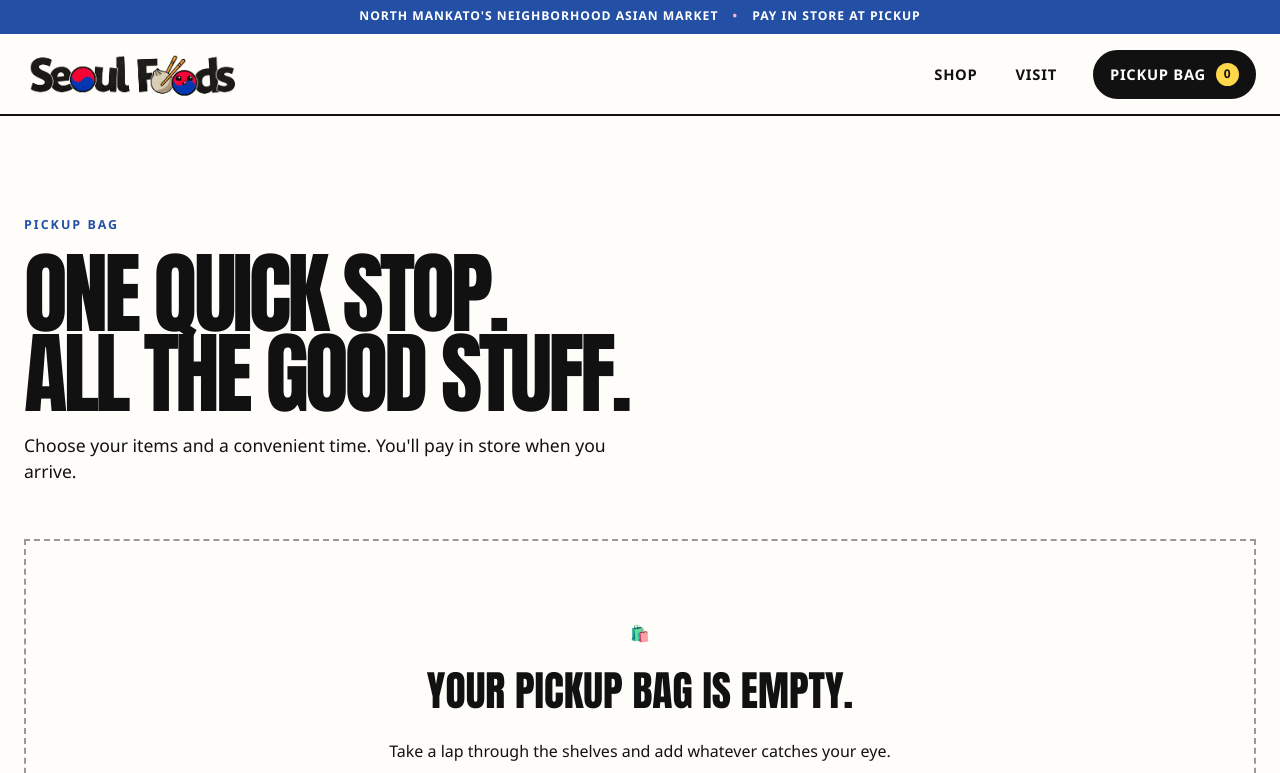
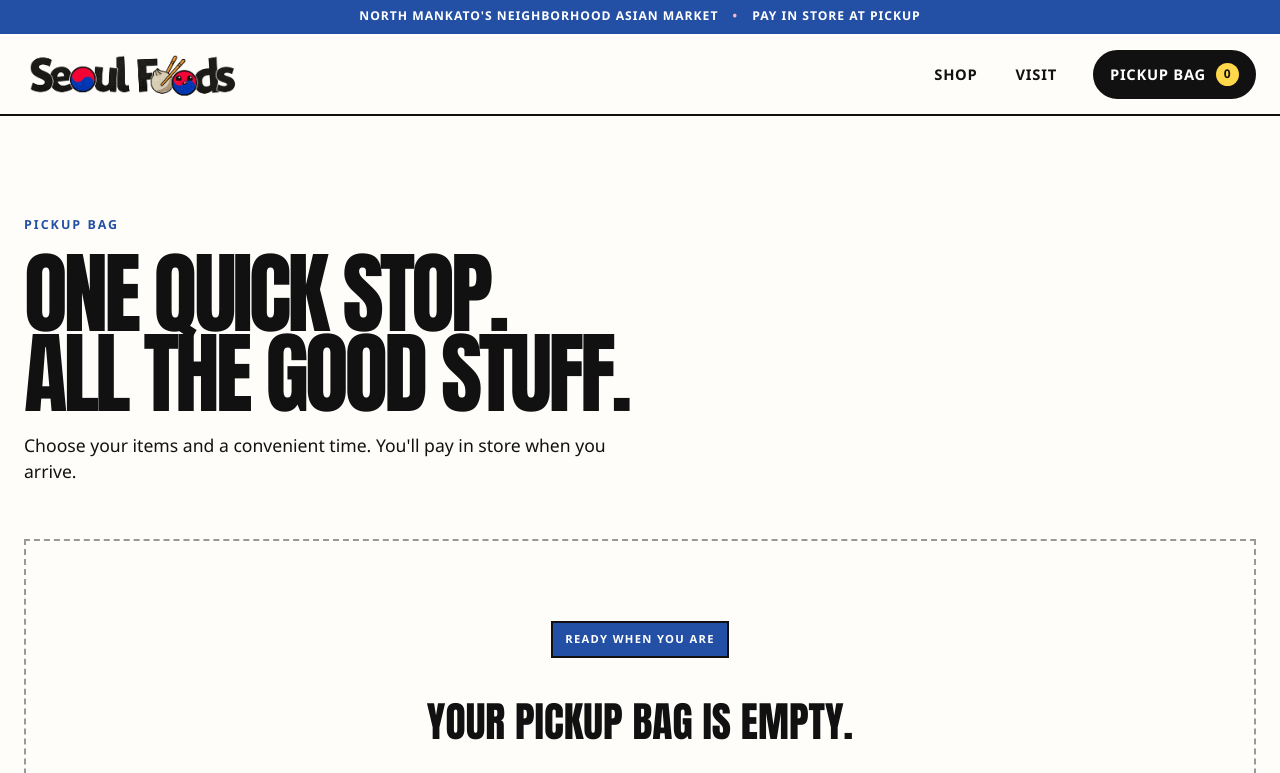
Before and after one commit to Nahomatnafu/seoul-foods, a Next.js app: page /pickup in a window 1280 px wide. Shown: the top 773 px of the page. Built offline with nearby package versions, Linux system fonts and the light colour scheme.

Commit message:
Use photography in the pickup bag

```diff
--- a/app/pickup/page.tsx
+++ b/app/pickup/page.tsx
@@ -1,9 +1,10 @@
 "use client";
 
+import Image from "next/image";
 import Link from "next/link";
 import { useState } from "react";
 import { useCart } from "@/components/cart-provider";
-import { formatPrice } from "@/lib/products";
+import { formatPrice, productImage } from "@/lib/products";
 
 const times = ["11:00 AM", "12:30 PM", "2:00 PM", "3:30 PM", "5:00 PM", "6:30 PM", "8:00 PM"];
 
@@ -18,11 +19,11 @@ export default function PickupPage() {
   return (
     <main className="pickup-page section">
       <div className="page-title"><p className="eyebrow">PICKUP BAG</p><h1>One quick stop.<br />All the good stuff.</h1><p>Choose your items and a convenient time. You&apos;ll pay in store when you arrive.</p></div>
-      {items.length === 0 ? <div className="empty-bag"><span>🛍️</span><h2>Your pickup bag is empty.</h2><p>Take a lap through the shelves and add whatever catches your eye.</p><Link className="button button-red" href="/shop">Browse products →</Link></div> :
+      {items.length === 0 ? <div className="empty-bag"><span className="empty-bag-label">READY WHEN YOU ARE</span><h2>Your pickup bag is empty.</h2><p>Take a lap through the shelves and add whatever catches your eye.</p><Link className="button button-red" href="/shop">Browse products →</Link></div> :
       <div className="pickup-layout">
         <section className="bag-list" aria-label="Pickup bag items">
           <div className="bag-heading"><h2>Your picks</h2><span>{items.reduce((sum, item) => sum + item.quantity, 0)} items</span></div>
-          {items.map((item) => <article className="bag-item" key={item.slug}><div className={`bag-thumb accent-${item.accent}`}>{item.emoji}</div><div className="bag-name"><Link href={`/product/${item.slug}`}>{item.name}</Link><span>{item.origin} • {item.size}</span><button onClick={() => removeItem(item.slug)}>Remove</button></div><div className="quantity-control"><button onClick={() => updateQuantity(item.slug, item.quantity - 1)} aria-label={`Decrease ${item.name} quantity`}>−</button><span>{item.quantity}</span><button onClick={() => updateQuantity(item.slug, item.quantity + 1)} aria-label={`Increase ${item.name} quantity`}>+</button></div><strong>{formatPrice(item.price * item.quantity)}</strong></article>)}
+          {items.map((item) => <article className="bag-item" key={item.slug}><div className={`bag-thumb accent-${item.accent}`}><Image className="bag-photo" src={productImage(item.category)} alt="" fill sizes="76px" /></div><div className="bag-name"><Link href={`/product/${item.slug}`}>{item.name}</Link><span>{item.origin} • {item.size}</span><button onClick={() => removeItem(item.slug)}>Remove</button></div><div className="quantity-control"><button onClick={() => updateQuantity(item.slug, item.quantity - 1)} aria-label={`Decrease ${item.name} quantity`}>−</button><span>{item.quantity}</span><button onClick={() => updateQuantity(item.slug, item.quantity + 1)} aria-label={`Increase ${item.name} quantity`}>+</button></div><strong>{formatPrice(item.price * item.quantity)}</strong></article>)}
         </section>
         <form className="pickup-form" onSubmit={(event) => { event.preventDefault(); setSubmitted(true); }}>
           <div className="form-heading"><span>02</span><div><p className="eyebrow">WHEN SHOULD WE EXPECT YOU?</p><h2>Pick a time.</h2></div></div>
```
